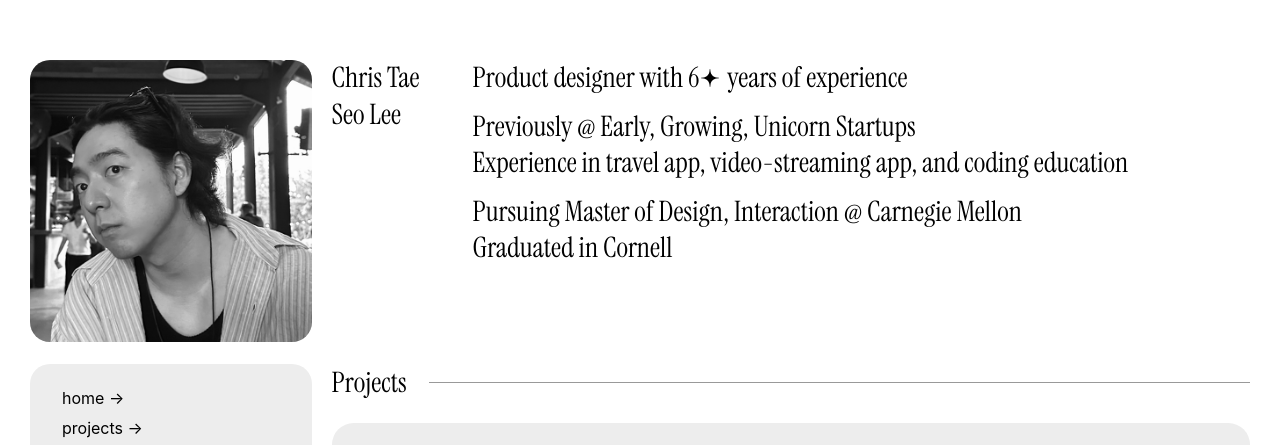
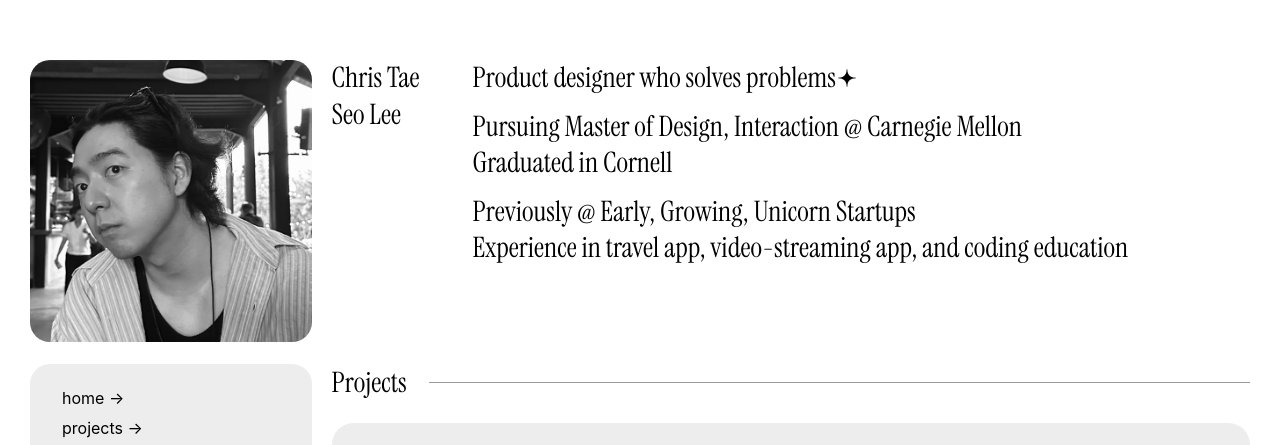
Before and after one commit to christaeseo0306/chrisleeportfolio, a plain HTML site: page index.html in a window 1280 px wide. Shown: the top 445 px of the page. Drawn offline with Linux system fonts and the light colour scheme; a web font is replaced by a local one.

Commit message:
Update hero tagline and reorder bio lines
Co-Authored-By: Claude Sonnet 5 <noreply@anthropic.com>

```diff
--- a/index.html
+++ b/index.html
@@ -26,18 +26,17 @@
       <div class="hero__body reveal-left">
         <p class="hero__tagline">
           <span class="star">
-            Product designer with 6
+            Product designer who solves problems
             <img src="assets/images/star.svg" alt="" />
           </span>
-          years of experience
         </p>
+        <div class="hero__group">
+          <p>Pursuing Master of Design, Interaction @ Carnegie Mellon</p>
+          <p>Graduated in Cornell</p>
+        </div>
         <div class="hero__group">
           <p>Previously @ Early, Growing, Unicorn Startups</p>
           <p>Experience in travel app, video-streaming app, and coding education</p>
-        </div>
-        <div class="hero__group">
-          <p>Pursuing Master of Design, Interaction @ Carnegie Mellon</p>
-          <p>Graduated in Cornell</p>
         </div>
       </div>
     </section>
```
